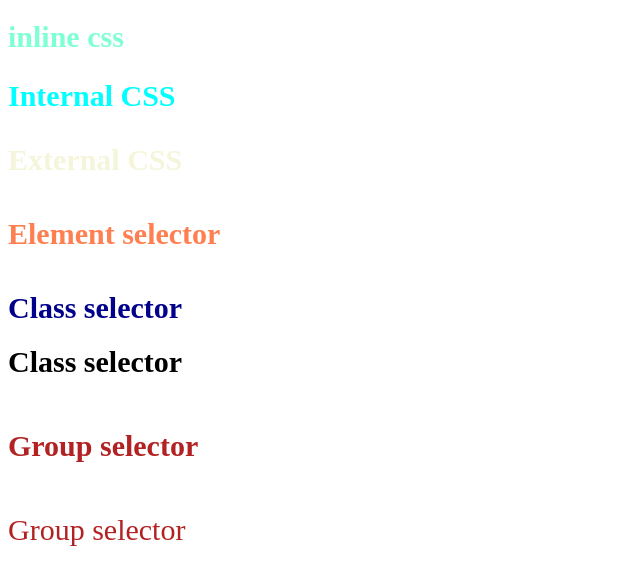
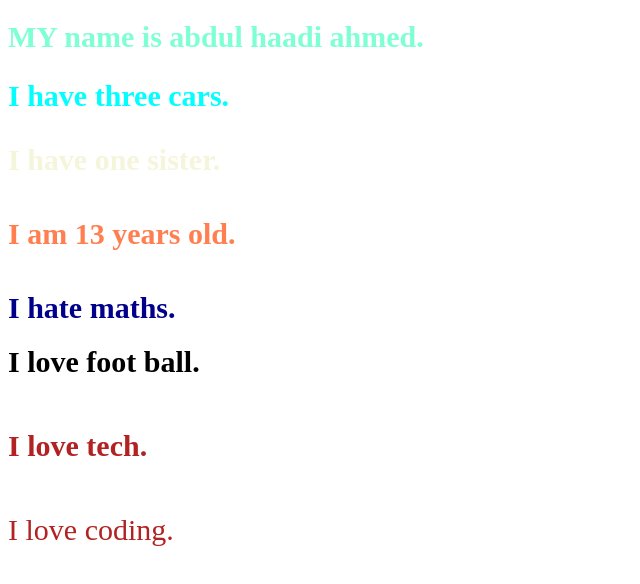
Before and after one commit to Abdulhaadi1234/https---github.com-Abdulhaadi1234-Abdulhaadi1234, a plain HTML site: page introduction to CSS/index.html in a window 1280 px wide. Shown: the whole page, without its empty margins (0-640 px from the left). Drawn offline with Linux system fonts and the light colour scheme.

Commit message:
INTRO TO CSS

```diff
--- a/introduction to CSS/index.html
+++ b/introduction to CSS/index.html
@@ -12,14 +12,13 @@
     </style>
 </head>
 <body>
-    <h1 style="color: aquamarine;">inline css</h1>
-    <h2>Internal CSS</h2>
-    <h3>External CSS</h3>
-    <h4>Element selector</h4>
-    <h1 class="a">Class selector</h1>
-    <h1 id="b">Class selector</h1>
-    <h5>Group selector</h5>
-    <p>Group selector</p>
-
+    <h1 style="color: aquamarine;">MY name is abdul haadi ahmed.</h1>
+    <h2>I have three cars.</h2>
+    <h3>I have one sister.</h3>
+    <h4>I am 13 years old.</h4>
+    <h1 class="a">I hate maths.</h1>
+    <h1 id="b">I love foot ball.</h1>
+    <h5>I love tech.</h5>
+    <p>I love coding.</p>
 </body>
 </html>
```
